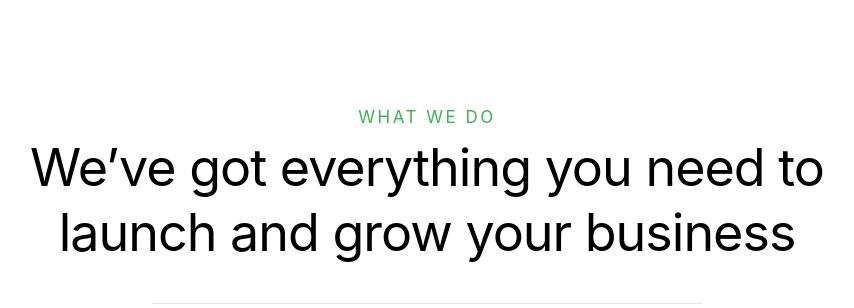
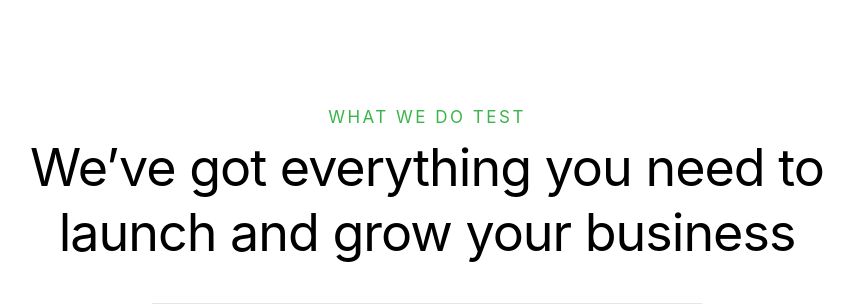
Before and after one commit to mostafanawam/proventus, a Django app: page / in a window 1280 px wide. Shown: the part 773-1081 px from the top of the page, without its empty margins (213-1067 px from the left). Run offline with Django 3.2, Linux system fonts and the light colour scheme; data comes from the database, SQL or seed files in the repository; data that the repository does not hold is empty; some libraries are stand-ins or nearby versions; some web fonts are replaced.

Commit message:
change title

```diff
--- a/proventus/main/templates/index.html
+++ b/proventus/main/templates/index.html
@@ -240,7 +240,7 @@
 
         <div class="row section-header has-bottom-sep" data-aos="fade-up">
             <div class="col-full">
-                <h3 class="subhead">What We Do</h3>
+                <h3 class="subhead">What We Do TEST</h3>
                 <h1 class="display-2">We’ve got everything you need to launch and grow your business</h1>
             </div>
         </div> <!-- end section-header -->
```
